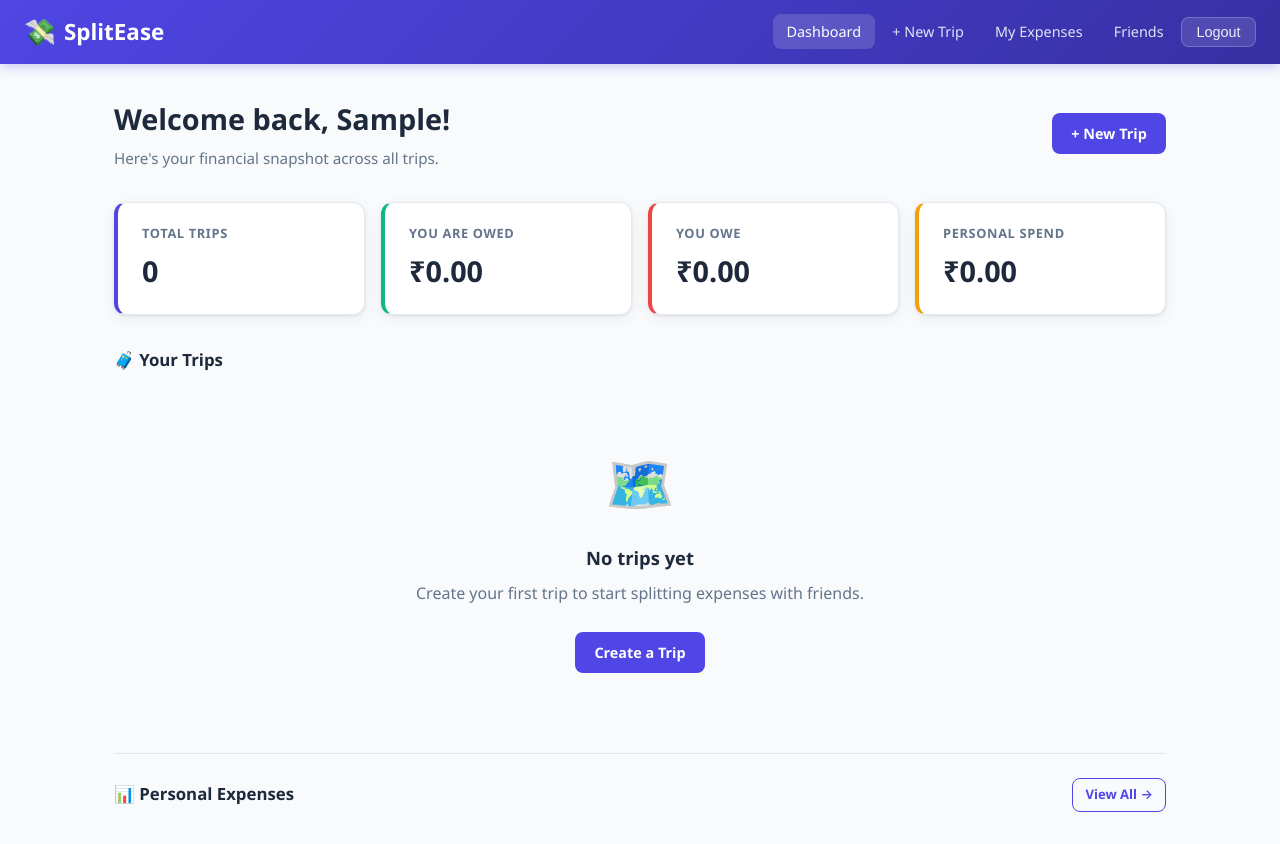
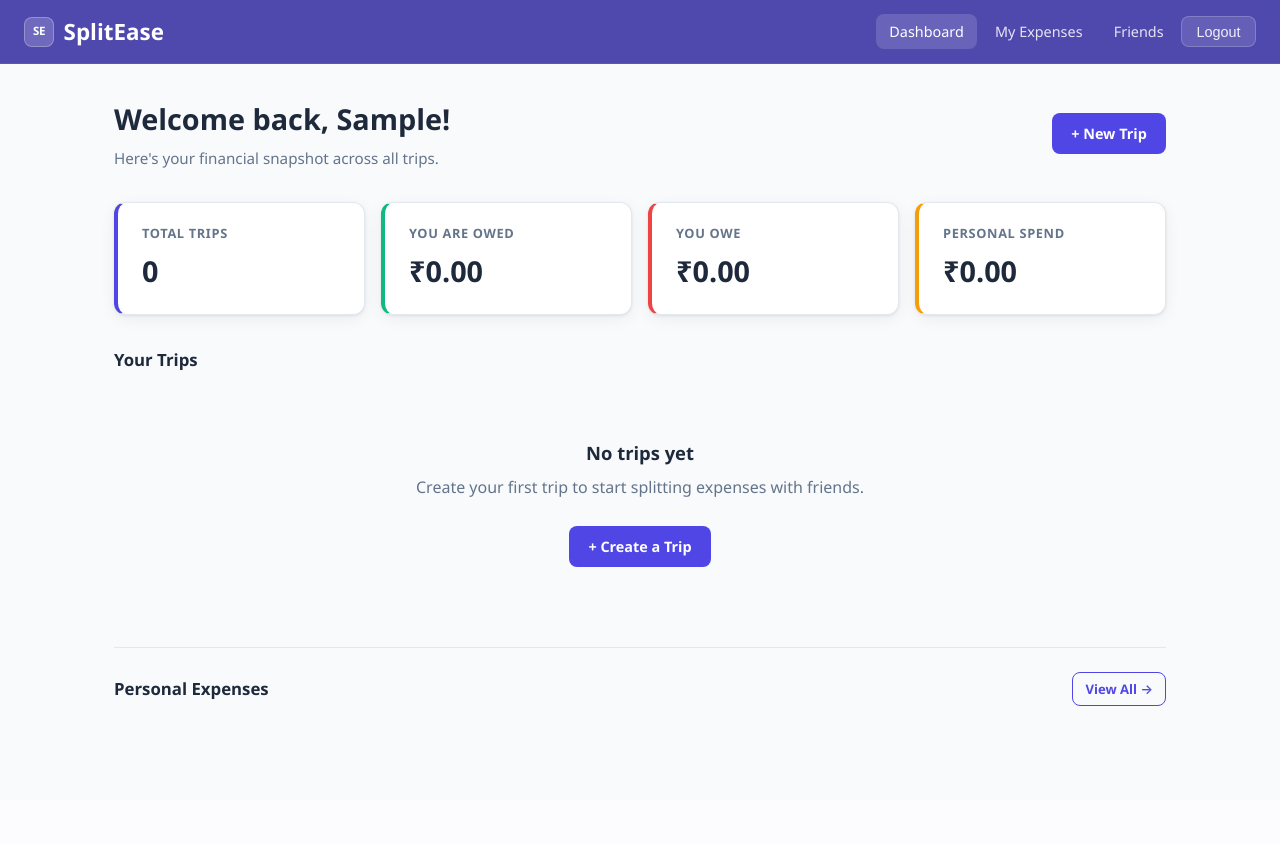
Before and after one commit to pushpitshukla28/SplitEase, a Django app: page /dashboard/ in a window 1280 px wide. After the commit the page ends 706 px from the top, so only its background shows below. Run offline with Django 5.2, Linux system fonts and the light colour scheme; the visitor is signed in with stand-in values (Sample User, id 1); data that the repository does not hold is empty.

Commit message:
9 UI improvements: logo, navbar, emojis, delete trip, dates, monthly totals
- Replace emoji logo with SE monogram, remove hover underline on brand
- Navbar: frosted glass/blur effect, shadow appears on scroll
- Remove New Trip from navbar (button stays on dashboard page)
- Remove unprofessional emojis from dashboard, trip detail, personal expenses
- Trip card now shows first 2 letters of trip name as icon
- Add Delete Trip button (visible only to trip creator, with confirmation)
- Prevent future dates on expense and personal expense forms
- Personal expenses: better empty state with call-to-action button
- Personal expenses: monthly summary section (last 12 months)

Co-Authored-By: Claude Sonnet 4.6 <noreply@anthropic.com>

```diff
--- a/core/urls.py
+++ b/core/urls.py
@@ -8,6 +8,7 @@ urlpatterns = [
     path('logout/', views.logout_view, name='logout'),
     path('dashboard/', views.dashboard, name='dashboard'),
     path('trips/create/', views.create_trip, name='create_trip'),
+    path('trips/<int:pk>/delete/', views.delete_trip, name='delete_trip'),
     path('trips/<int:pk>/', views.trip_detail, name='trip_detail'),
     path('trips/<int:trip_pk>/add-expense/', views.add_expense, name='add_expense'),
     path('expenses/<int:expense_pk>/delete/', views.delete_expense, name='delete_expense'),
--- a/core/views.py
+++ b/core/views.py
@@ -77,6 +77,20 @@ def dashboard(request):
         'total_owe': total_owe,
     }
     return render(request, 'dashboard.html', context)
+
+
+@login_required
+def delete_trip(request, pk):
+    trip = get_object_or_404(Trip, pk=pk)
+    if request.user != trip.created_by:
+        messages.error(request, 'Only the trip creator can delete a trip.')
+        return redirect('trip_detail', pk=pk)
+    if request.method == 'POST':
+        name = trip.name
+        trip.delete()
+        messages.success(request, f'Trip "{name}" deleted.')
+        return redirect('dashboard')
+    return redirect('trip_detail', pk=pk)
 
 
 @login_required
@@ -218,11 +232,21 @@ def personal_expenses(request):
         if amt > 0:
             cat_totals[label] = amt
 
+    from django.db.models.functions import TruncMonth
+    monthly_totals = (
+        expenses
+        .annotate(month=TruncMonth('date'))
+        .values('month')
+        .annotate(total=db_models.Sum('amount'))
+        .order_by('-month')[:12]
+    )
+
     context = {
         'form': form,
         'expenses': expenses,
         'total': total,
         'cat_totals': cat_totals,
+        'monthly_totals': monthly_totals,
     }
     return render(request, 'personal_expenses.html', context)
 
--- a/static/css/style.css
+++ b/static/css/style.css
@@ -29,9 +29,29 @@ body {
 a { color: var(--primary); text-decoration: none; }
 a:hover { text-decoration: underline; }
 
+/* ===== LOGO MARK ===== */
+.logo-mark {
+  display: inline-flex;
+  align-items: center;
+  justify-content: center;
+  width: 30px;
+  height: 30px;
+  background: rgba(255,255,255,0.18);
+  border-radius: 8px;
+  font-size: 0.72rem;
+  font-weight: 900;
+  color: #fff;
+  letter-spacing: -0.5px;
+  border: 1px solid rgba(255,255,255,0.28);
+  flex-shrink: 0;
+}
+
 /* ===== NAVBAR ===== */
 .navbar {
-  background: linear-gradient(135deg, var(--primary) 0%, var(--primary-dark) 100%);
+  background: rgba(55, 48, 163, 0.88);
+  backdrop-filter: blur(18px);
+  -webkit-backdrop-filter: blur(18px);
+  border-bottom: 1px solid rgba(255,255,255,0.08);
   padding: 0 1.5rem;
   display: flex;
   align-items: center;
@@ -40,20 +60,25 @@ a:hover { text-decoration: underline; }
   position: sticky;
   top: 0;
   z-index: 100;
-  box-shadow: 0 2px 12px rgba(79,70,229,0.3);
+  transition: box-shadow 0.3s, background 0.3s;
+}
+
+.navbar.scrolled {
+  background: rgba(47, 41, 148, 0.97);
+  box-shadow: 0 4px 28px rgba(79,70,229,0.28);
 }
 
 .navbar-brand {
   font-size: 1.4rem;
   font-weight: 700;
   color: #fff !important;
-  text-decoration: none;
+  text-decoration: none !important;
   display: flex;
   align-items: center;
-  gap: 0.5rem;
+  gap: 0.6rem;
 }
 
-.navbar-brand span.logo-icon { font-size: 1.6rem; }
+.navbar-brand:hover { text-decoration: none !important; }
 
 .navbar-nav {
   display: flex;
--- a/templates/add_expense.html
+++ b/templates/add_expense.html
@@ -96,3 +96,9 @@
   </div>
 </div>
 {% endblock %}
+
+{% block extra_js %}
+<script>
+  document.getElementById('id_date').setAttribute('max', new Date().toISOString().split('T')[0]);
+</script>
+{% endblock %}
--- a/templates/base.html
+++ b/templates/base.html
@@ -13,11 +13,10 @@
 {% if user.is_authenticated %}
 <nav class="navbar">
   <a href="{% url 'dashboard' %}" class="navbar-brand">
-    <span class="logo-icon">💸</span> SplitEase
+    <span class="logo-mark">SE</span> SplitEase
   </a>
   <ul class="navbar-nav">
     <li><a href="{% url 'dashboard' %}">Dashboard</a></li>
-    <li><a href="{% url 'create_trip' %}">+ New Trip</a></li>
     <li><a href="{% url 'personal_expenses' %}">My Expenses</a></li>
     <li>
       <a href="{% url 'friends' %}" style="position:relative;">
@@ -53,6 +52,16 @@
 </div>
 
 <script src="{% static 'js/main.js' %}"></script>
+<script>
+  // Floating navbar on scroll
+  (function() {
+    var nav = document.querySelector('.navbar');
+    if (!nav) return;
+    window.addEventListener('scroll', function() {
+      nav.classList.toggle('scrolled', window.scrollY > 10);
+    }, { passive: true });
+  })();
+</script>
 {% block extra_js %}{% endblock %}
 </body>
 </html>
--- a/templates/dashboard.html
+++ b/templates/dashboard.html
@@ -31,13 +31,15 @@
 </div>
 
 <!-- Trips -->
-<div class="section-title">🧳 Your Trips</div>
+<div class="section-title">Your Trips</div>
 
 {% if trips %}
   <div class="trips-grid">
     {% for trip in trips %}
     <a href="{% url 'trip_detail' trip.pk %}" class="trip-card">
-      <div class="trip-card-icon">🧳</div>
+      <div class="trip-card-icon" style="font-size:1rem;font-weight:800;letter-spacing:-0.5px;">
+        {{ trip.name|slice:":2"|upper }}
+      </div>
       <h3>{{ trip.name }}</h3>
       {% if trip.description %}
         <p class="desc">{{ trip.description|truncatechars:60 }}</p>
@@ -45,25 +47,24 @@
         <p class="desc" style="color:#cbd5e1;">No description</p>
       {% endif %}
       <div class="meta">
-        <span>👥 {{ trip.members.count }} member{{ trip.members.count|pluralize }}</span>
-        <span>💰 ₹{{ trip.total_expenses|floatformat:2 }}</span>
+        <span>{{ trip.members.count }} member{{ trip.members.count|pluralize }}</span>
+        <span>₹{{ trip.total_expenses|floatformat:2 }}</span>
       </div>
     </a>
     {% endfor %}
   </div>
 {% else %}
   <div class="empty-state">
-    <div class="empty-icon">🗺️</div>
     <h3>No trips yet</h3>
     <p>Create your first trip to start splitting expenses with friends.</p>
     <br>
-    <a href="{% url 'create_trip' %}" class="btn btn-primary">Create a Trip</a>
+    <a href="{% url 'create_trip' %}" class="btn btn-primary">+ Create a Trip</a>
   </div>
 {% endif %}
 
 <!-- Quick link -->
 <div style="margin-top:2rem; padding-top:1.5rem; border-top:1px solid var(--border); display:flex; align-items:center; justify-content:space-between;">
-  <div class="section-title" style="margin:0;">📊 Personal Expenses</div>
+  <div class="section-title" style="margin:0;">Personal Expenses</div>
   <a href="{% url 'personal_expenses' %}" class="btn btn-outline btn-sm">View All →</a>
 </div>
 {% endblock %}
```
Also changed, not shown: templates/personal_expenses.html (+23 -5 lines), templates/trip_detail.html (+16 -5 lines).
